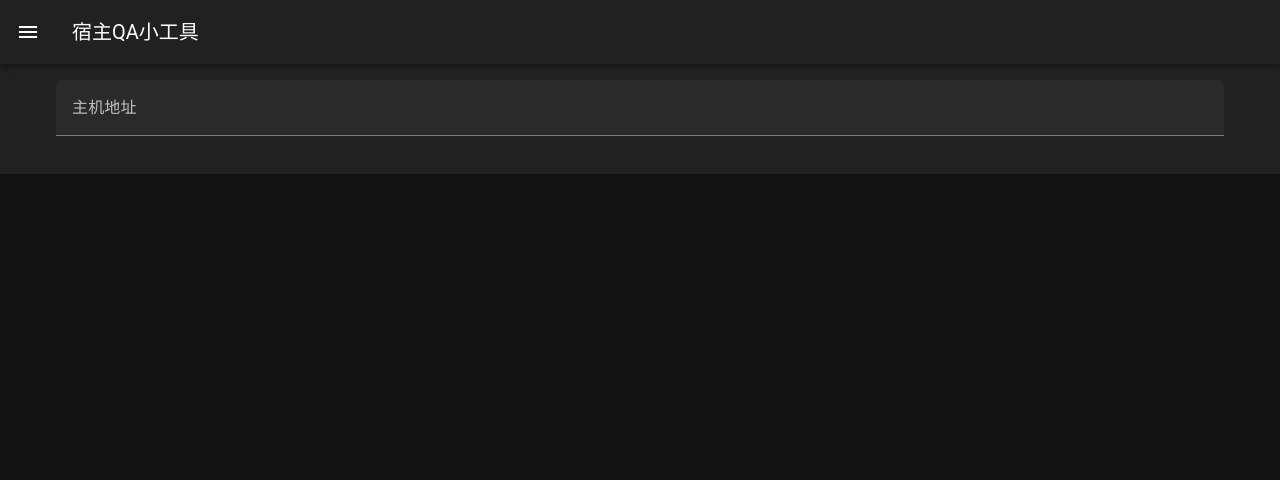
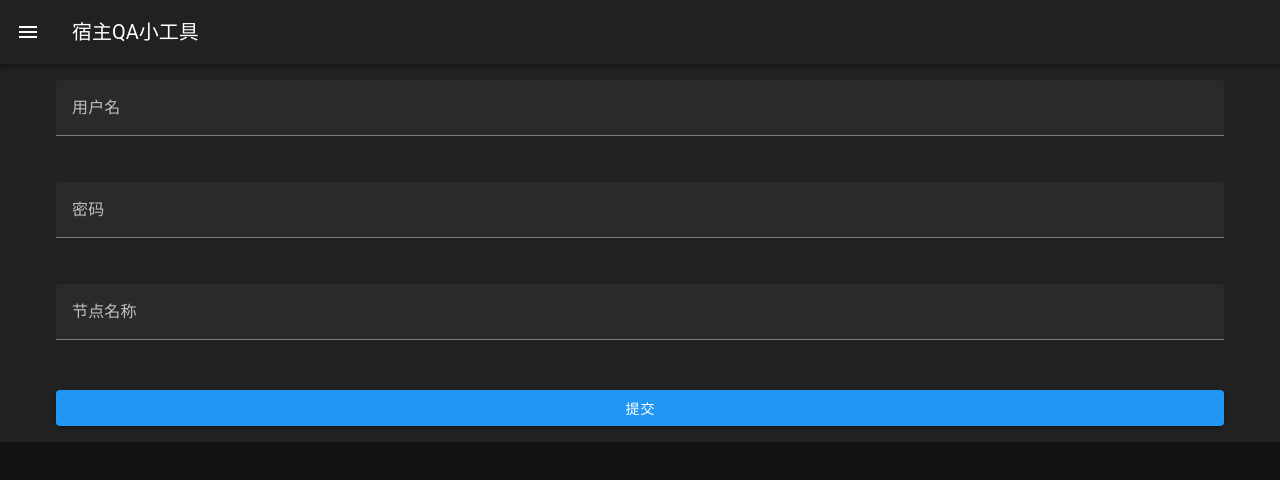
Before and after one commit to Haleymax/Webglhost-QA-Backend, a Vue app in the folder web/: page /updata in a window 1280 px wide. Shown: the top 480 px of the page. Built offline with nearby package versions, Linux system fonts and the light colour scheme; a small style sheet from the web is missing.

Commit message:
add updata node page

```diff
--- a/web/src/api/device.ts
+++ b/web/src/api/device.ts
@@ -3,6 +3,13 @@ import request from '@/utils/request'
 export interface Node {
     host: string
     port: number
+    user: string
+    password: string
+}
+
+export interface updata {
+    host: string
+    name: string
     user: string
     password: string
 }
@@ -21,3 +28,11 @@ export const getNodes = () => {
         method: 'get'
     })
 }
+
+export const updataNode = (node: updata) => {
+    return request({
+        url: '/api/nodes/updata',
+        method: 'put',
+        data: node
+    })
+}
--- a/web/src/components/updata_node.vue
+++ b/web/src/components/updata_node.vue
@@ -1,17 +1,47 @@
 <template>
     <v-sheet>
-        <v-form  ref="formRed">
+        <v-form v-model="valid" ref="formRed">
             <v-container>
                 <v-row justify="center" align="center">
                     <v-col cols="12">
                         <v-text-field
-                            v-model="host"
-                            :rules="hostRules"
-                            label="主机地址"
-                            placeholder="请输入主机地址"
+                            v-model="user"
+                            :rules="userRules"
+                            label="用户名"
+                            placeholder="请输入新的用户名"
                             required
                             full-width
                             ></v-text-field>
+                    </v-col>
+                </v-row>
+                <v-row justify="center" align="center">
+                    <v-col cols="12">
+                        <v-text-field
+                            v-model="password"
+                            :rules="passwordRules"
+                            label="密码"
+                            placeholder="请输入新的密码"
+                            required
+                            full-width
+                            ></v-text-field>
+                    </v-col>
+                </v-row>
+                <v-row justify="center" align="center">
+                    <v-col cols="12">
+                        <v-text-field
+                            v-model="name"
+                            :rules="nameRules"
+                            label="节点名称"
+                            placeholder="请输入新的节点名称"
+                            required
+                            full-width
+                            ></v-text-field>
+                    </v-col>
+                </v-row>
+
+                <v-row justify="center" align="center" class="mt-4">
+                    <v-col cols="12">
+                        <v-btn color="primary" block @click="handleSubmit">提交</v-btn>
                     </v-col>
                 </v-row>
             </v-container>
@@ -21,12 +51,18 @@
 
 <script setup lang="ts" name="UpdataNode">
 import { ref } from 'vue';
+import { type updata, updataNode} from '@/api/device'
+import type { baseResponse } from '@/api/response_data'
 
 
 const valid = ref(true)
 const formRef = ref()
 
-const host = ref('')
+const props = defineProps({
+    parentData: String
+})
+
+const host:string = String(props.parentData)
 const user = ref('')
 const password = ref('')
 const name = ref('')
@@ -35,5 +71,36 @@ const hostRules = [
     (v: string) => !!v || '主机地址不能为空'
 ]
 
+const userRules = [
+    (v: string) => !!v || '用户名不能为空'
+]
 
+const passwordRules = [
+    (v: string) => !!v || '密码不能为空'
+]
+
+const nameRules = [
+    (v: string) => !!v || '节点名称不能为空'
+]
+
+const handleSubmit = async() => {
+
+    if (valid.value) {
+        const node:updata = {
+            host: host,
+            user: user.value,
+            password: password.value,
+            name: name.value
+        }
+        console.log('表单验证成功', node)
+        const res:baseResponse = (await updataNode(node)).data
+        if (res.status) {
+            alert('更新节点成功: ' + res.message)
+        } else {
+            alert('更新节点失败: ' + res.message)
+        }
+    } else {
+        console.log('表单验证失败')
+    }
+}
 </script>
--- a/web/src/pages/device/device_manage.vue
+++ b/web/src/pages/device/device_manage.vue
@@ -61,7 +61,7 @@
                 >
                     <v-card>
                         <v-card-title>更新节点</v-card-title>
-                        <UpdataNode />
+                        <UpdataNode :parentData="item.host"/>
                     </v-card>
                 </v-dialog>
             </template>
--- a/web/src/pages/device/upload.vue
+++ b/web/src/pages/device/upload.vue
@@ -39,7 +39,9 @@
 
 
 <script setup lang="ts" name="Upload">
-import { ref } from 'vue'
+import { h, onMounted, ref } from 'vue'
+import { type nodesResponse} from '@/api/response_data'
+import { getNodes } from '@/api/device'
 
 
 
@@ -48,14 +50,7 @@ const file = ref<File | null>(null)
 const formRef = ref()
 const valid = ref(false)
 
-const nodes = [
-    { name: '节点1', host: '10.86.97.1' },
-    { name: '节点2', host: '10.86.97.2' },
-    { name: '节点3', host: '10.86.97.3' },
-    { name: '节点4', host: '10.86.97.4' },
-    { name: '节点5', host: '10.86.97.5' },
-    { name: '节点6', host: '10.86.97.6' },
-]
+const nodes = ref([])
 
 const HostRules = [
     (v: string) => !!v || '主机地址不能为空',
@@ -73,4 +68,14 @@ const handleSubmit = () => {
     alert('表单数据已提交')
 }
 
+onMounted(async() => {
+    const res:nodesResponse = await getNodes()
+    console.log('获取节点列表', res)
+    if (res.status) {
+        nodes.value = res.nodes
+    } else {
+        alert('获取节点列表失败: ' + res.message)
+    }
+})
+
 </script>
```
